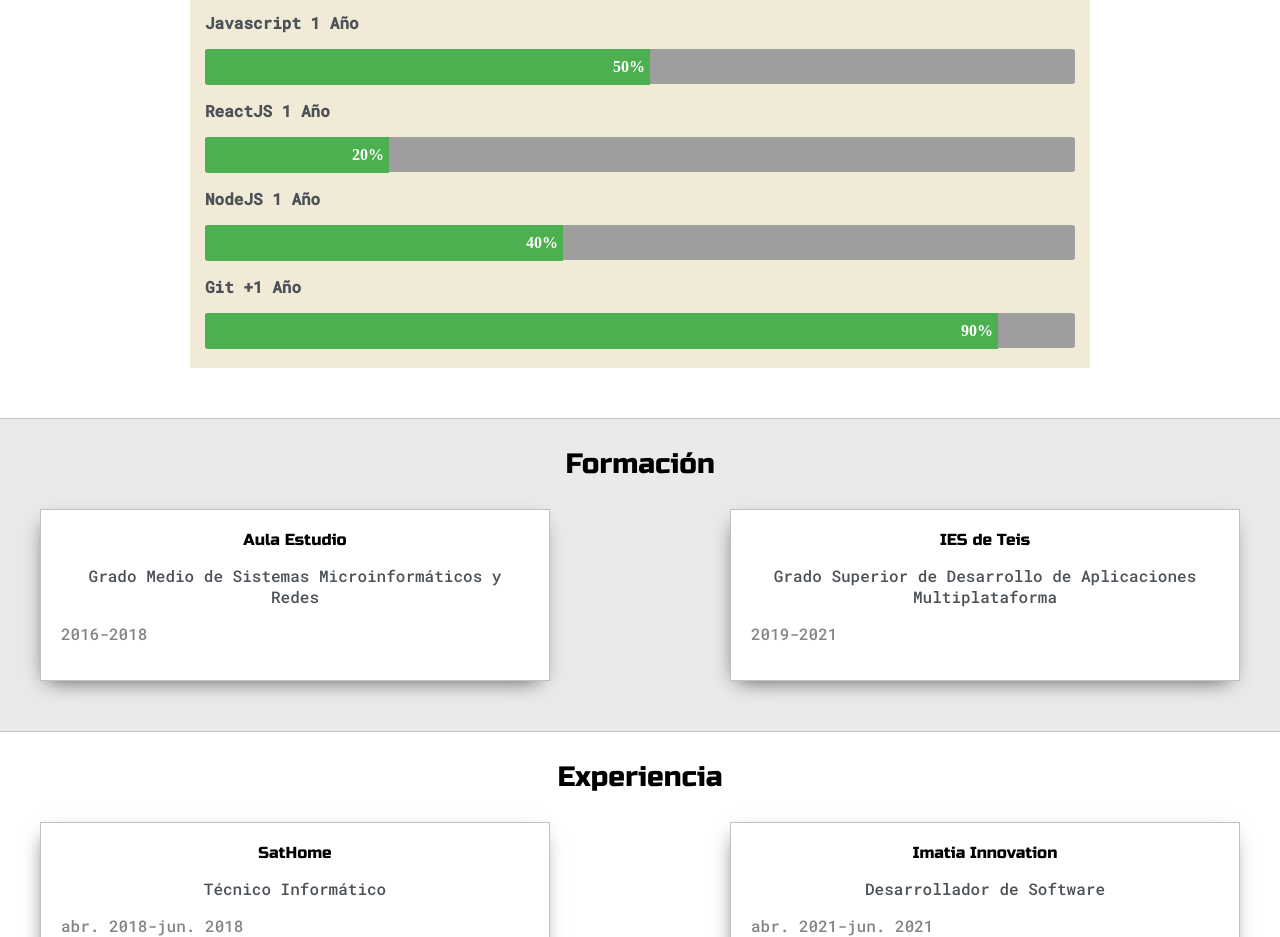
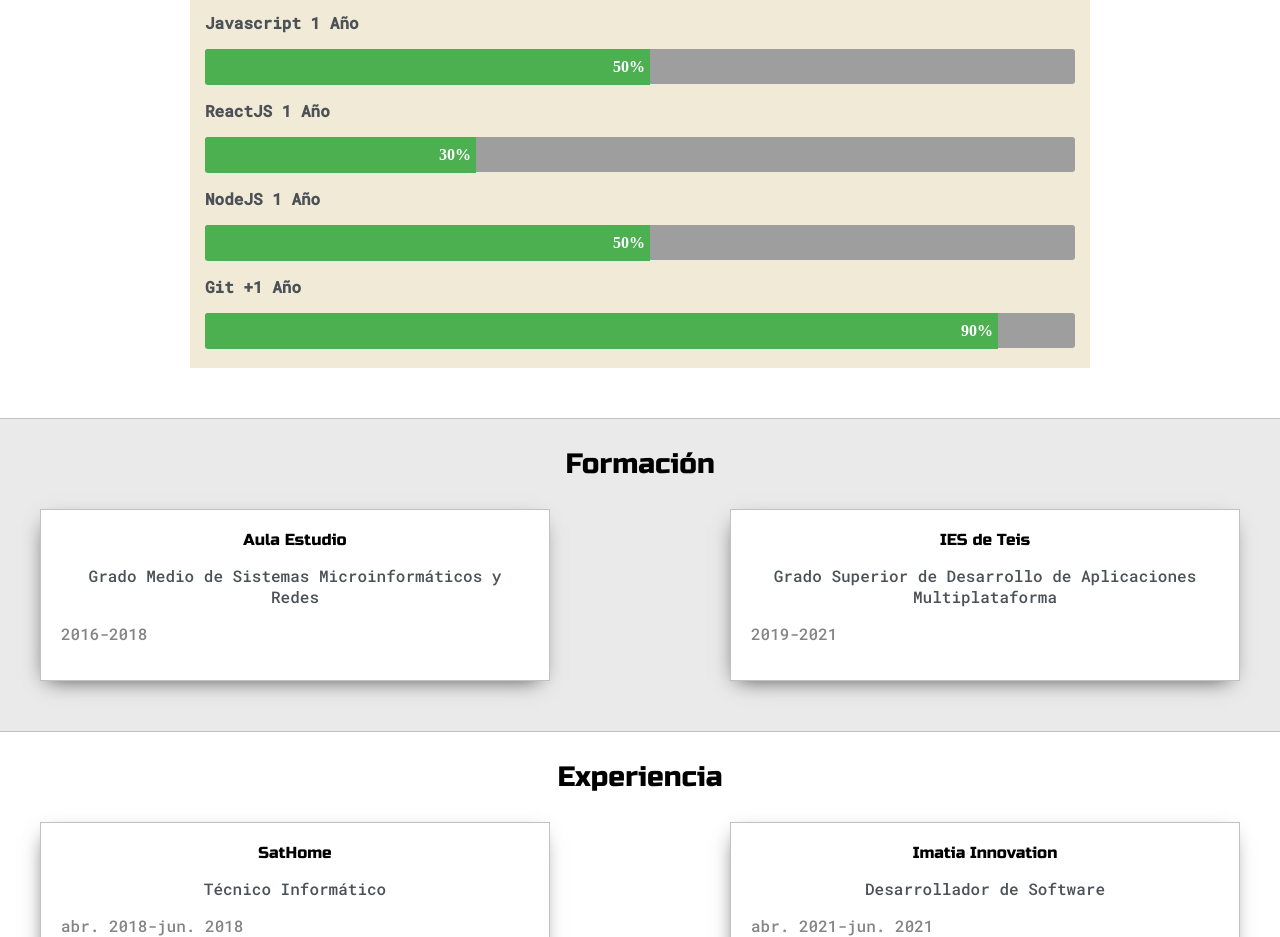
Before and after one commit to Blanko08/MyPortfolio, a plain HTML site: page index.html in a window 1280 px wide. Shown: the part 1621-2558 px from the top of the page. Drawn offline with Linux system fonts and the light colour scheme.

Commit message:
Skills Updated

```diff
--- a/index.html
+++ b/index.html
@@ -137,11 +137,11 @@
                         </div>
                         <p>ReactJS 1 Año</p>
                         <div class="container-skill-bars">
-                            <div class="skill reactjs">20%</div>
+                            <div class="skill reactjs">30%</div>
                         </div>
                         <p>NodeJS 1 Año</p>
                         <div class="container-skill-bars">
-                            <div class="skill nodejs">40%</div>
+                            <div class="skill nodejs">50%</div>
                         </div>
                         <p>Git +1 Año</p>
                         <div class="container-skill-bars">
--- a/styles.css
+++ b/styles.css
@@ -311,8 +311,8 @@ h6 { font-size: 16px; }
 .sql {width: 70%; border-radius: 3px 0 0 3px; background-color: #4CAF50;}
 .htmlCss {width: 80%; border-radius: 3px 0 0 3px; background-color: #4CAF50;}
 .javascript {width: 50%; border-radius: 3px 0 0 3px; background-color: #4CAF50;}
-.reactjs {width: 20%; border-radius: 3px 0 0 3px; background-color: #4CAF50;}
-.nodejs {width: 40%; border-radius: 3px 0 0 3px; background-color: #4CAF50;}
+.reactjs {width: 30%; border-radius: 3px 0 0 3px; background-color: #4CAF50;}
+.nodejs {width: 50%; border-radius: 3px 0 0 3px; background-color: #4CAF50;}
 .git {width: 90%; border-radius: 3px 0 0 3px; background-color: #4CAF50;}
 
 /*Formación*/
```
